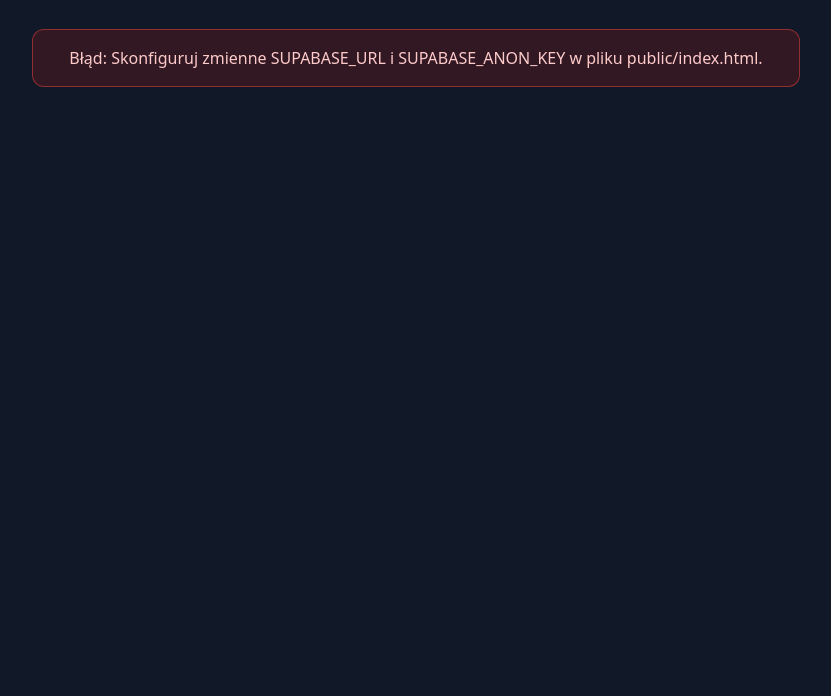
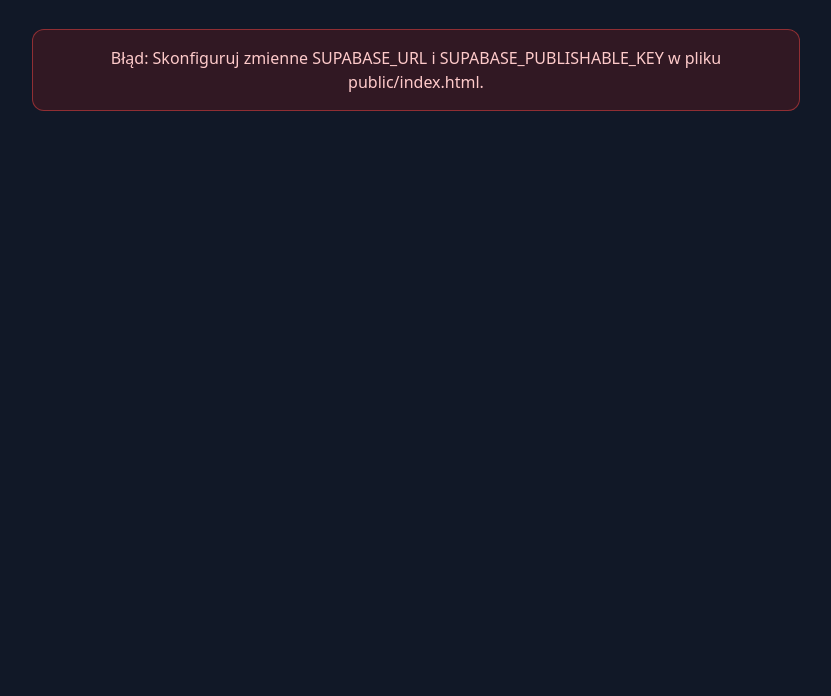
Before and after one commit to kamil600/radio-recorder-github-actions, a website: page public/index.html in a window 1280 px wide. Shown: the part 104-800 px from the top of the page, without its empty margins (224-1055 px from the left). Drawn offline with nearby package versions, Linux system fonts and the light colour scheme.

Commit message:
Update index.html

```diff
--- a/public/index.html
+++ b/public/index.html
@@ -27,13 +27,13 @@
   </div>
 
   <script>
-    // PODMIEŃ PONIŻSZE DANE Z PANELU SUPABASE (Project Settings > API)
+    // PODMIEŃ PONIŻSZE DANE Z PANELU SUPABASE (Project Settings > API Keys)
     const SUPABASE_URL = "https://TWÓJ_PROJECT_ID.supabase.co";
-    const SUPABASE_ANON_KEY = "TWÓJ_SUPABASE_ANON_KEY";
+    const SUPABASE_PUBLISHABLE_KEY = "sb_publishable_TWÓJ_KEY";
     const BUCKET_NAME = "recordings";
 
     const { createClient } = supabase;
-    const _supabase = createClient(SUPABASE_URL, SUPABASE_ANON_KEY);
+    const _supabase = createClient(SUPABASE_URL, SUPABASE_PUBLISHABLE_KEY);
 
     async function loadRecordings() {
       const loadingEl = document.getElementById('loading');
@@ -46,7 +46,7 @@
 
       try {
         if (SUPABASE_URL.includes("TWÓJ_PROJECT_ID")) {
-          throw new Error("Skonfiguruj zmienne SUPABASE_URL i SUPABASE_ANON_KEY w pliku public/index.html.");
+          throw new Error("Skonfiguruj zmienne SUPABASE_URL i SUPABASE_PUBLISHABLE_KEY w pliku public/index.html.");
         }
 
         const { data: files, error } = await _supabase.storage
```
